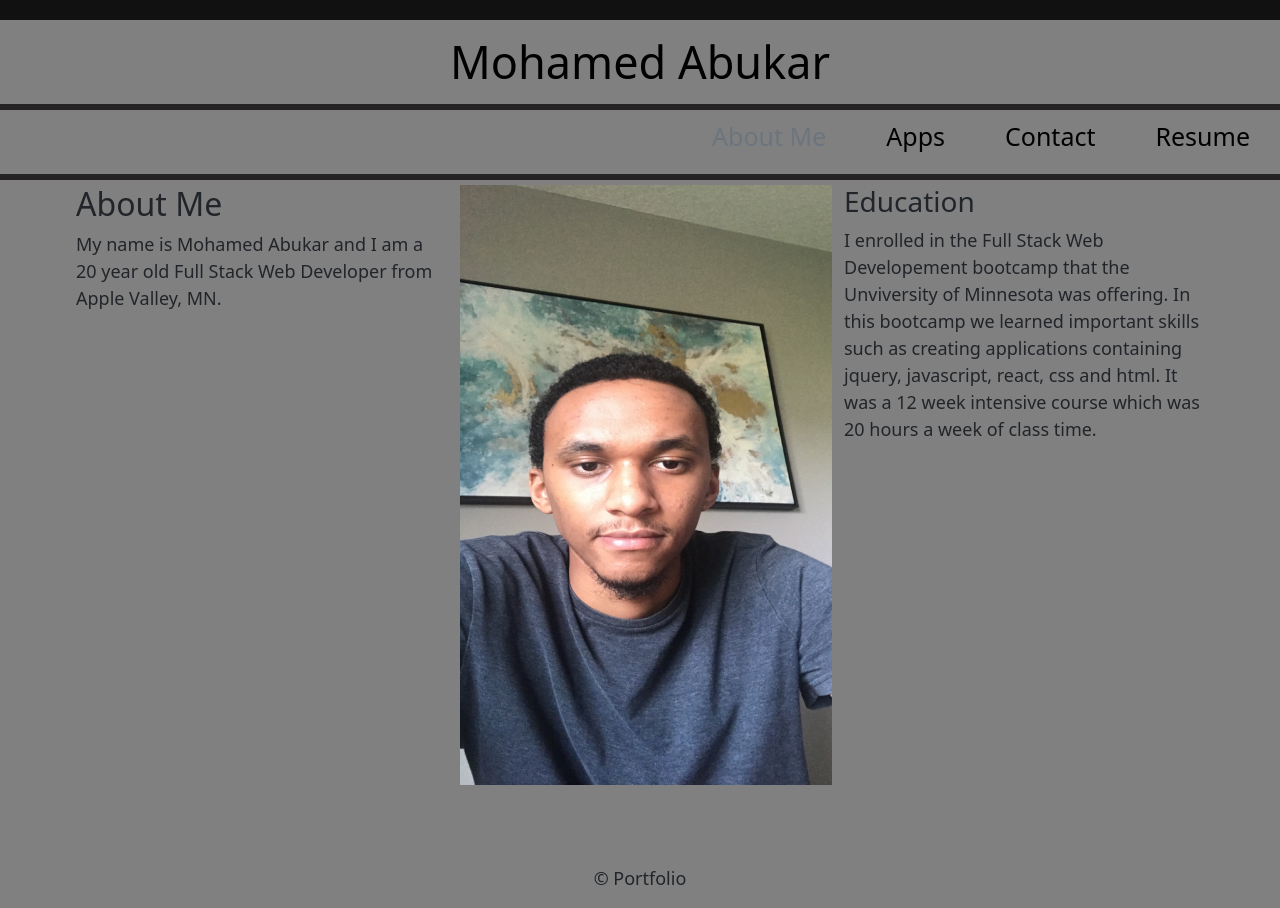
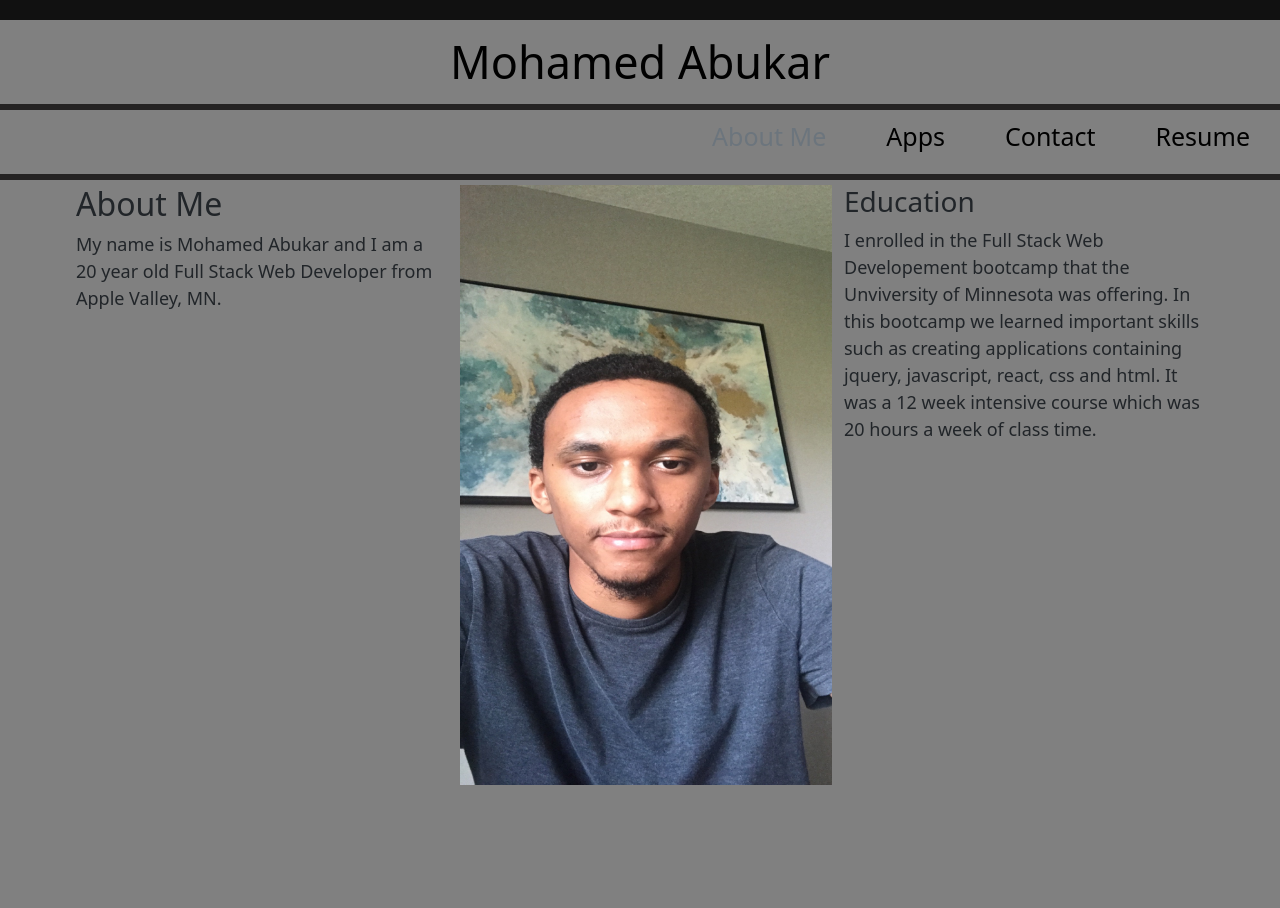
Before and after one commit to mohamedabukar/Portfolio, a React (Create React App) app: page / in a window 1280 px wide. After the commit the page ends 865 px from the top, so only its background shows below. Built offline with nearby package versions, Linux system fonts and the light colour scheme.

Commit message:
footer removed from the page.

```diff
--- a/src/App.js
+++ b/src/App.js
@@ -1,17 +1,13 @@
 import React from "react";
 import 'bootstrap/dist/css/bootstrap.min.css';
+import "./App.css"
 // import { BrowserRouter as Router, Route } from 'react-router-dom';
 
-import Footer from './components/Footer';
+// import Footer from './components/Footer';
 import Body from './components/body';
 
-function App() {
+export default function App() {
   return (
-    <>
       <Body />
-      <Footer />
-    </>
     );
 }
-
-export default App;
```
